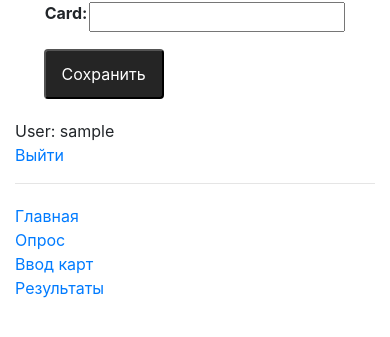
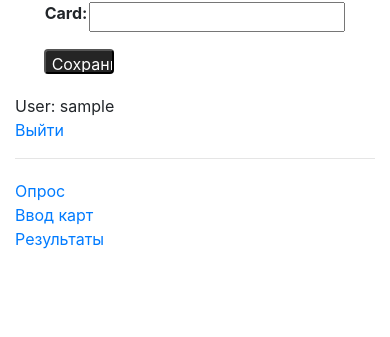
Before and after one commit to valentinsid/pollPoker, a Django app: page /catalog/author/create/ in a window 390 px wide. Shown: the top 337 px of the page. Run offline with Django 3.2, Linux system fonts and the light colour scheme; the visitor is signed in with stand-in values (Sample User, id 1); some libraries are stand-ins or nearby versions.

Commit message:
buttons_

```diff
--- a/catalog/static/css/styles.css
+++ b/catalog/static/css/styles.css
@@ -5,6 +5,15 @@
 
 
 }
+
+#card {
+
+    max-width: 100%;
+    max-height: 100vh;
+    height: auto;
+
+}
+
 
 a {
     text-decoration: none !important;
@@ -76,6 +85,34 @@ a {
     align-items: center;
     justify-content: center;
 }
+@media (max-width:1200px) {
+.butt {
+    width: 100px;
+    height: 45px;
+
+}
+}
+@media (max-width:1000px) {
+.butt {
+    width: 90px;
+    height: 40px;
+
+}
+}
+@media (max-width:800px) {
+.butt {
+    width: 80px;
+    height: 35px;
+
+}
+}
+@media (max-width:600px) {
+.butt {
+    width: 70px;
+    height: 25px;
+
+}
+}
 
 .butt:hover {
     background-color: #ec7327;
--- a/catalog/templates/base_generic.html
+++ b/catalog/templates/base_generic.html
@@ -41,7 +41,6 @@
    <hr />
    <ul class="sidebar-nav">
    {% if perms.catalog.can_mark_returned %}
-   <li><a href="{% url 'catalog:index' %}">Главная</a></li>
    <li><a href="{% url 'catalog:authors' %}">Опрос</a></li>
     <li><a href="{% url 'catalog:author_create' %}">Ввод карт</a></li>
    <li><a href="{% url 'catalog:all-borrowed' %}">Результаты</a></li>
--- a/catalog/templates/catalog/author_detail.html
+++ b/catalog/templates/catalog/author_detail.html
@@ -22,8 +22,8 @@ window.setTimeout(function() {
 {% endif %}
 <div class="cont">
     <div class="images">
-        <img src="{% static 'images/'%}{{author.card |slice:'0:2' |upper }}.jpg" alt="Smiley face" width="150" height="225">
-        <img src="{% static 'images/'%}{{author.card |slice:'2:4' |upper }}.jpg" alt="Smiley face" width="150" height="225">
+        <img id = "card" src="{% static 'images/'%}{{author.card |slice:'0:2' |upper }}.jpg" alt="Smiley face" width="150" height="225">
+        <img id = "card" src="{% static 'images/'%}{{author.card |slice:'2:4' |upper }}.jpg" alt="Smiley face" width="150" height="225">
     </div>
     <!-- WAIT FOR STEP  -->
     {% if user.get_username in voted_users %}
--- a/catalog/templates/catalog/author_list.html
+++ b/catalog/templates/catalog/author_list.html
@@ -4,7 +4,7 @@
 <!--<h1>Cards</h1>-->
 {% if author_list %}
 {% if author_list|length != 1 %}
-<p>Ожидайте перехода на актуальную карту</p>
+<p>Загрузка...</p>
 <script type="text/javascript">
 window.setTimeout(function() {
     location.href = "{% url 'catalog:authors' %}";
--- a/catalog/templates/index.html
+++ b/catalog/templates/index.html
@@ -8,5 +8,8 @@ window.setTimeout(function() {
     }, 500);
  </script>
  {% endif %}
+
+
 <center><img src="{% static 'images/'%}Dota2.jpg" alt="Smiley face" width="200" height="200"></center>
+
 {% endblock %}
--- a/catalog/views.py
+++ b/catalog/views.py
@@ -230,9 +230,9 @@ class AuthorCreate(PermissionRequiredMixin, CreateView):
 		try:
 			ee=Author.objects.create(card=request.POST.get('card'),bb=BigBlind.objects.all().last().bb_sum)
 		except AttributeError:
-			return HttpResponseRedirect(reverse('catalog:authors'))
+			return HttpResponseRedirect(reverse('catalog:author_create'))
 		ee.save()
-		return HttpResponseRedirect(reverse('catalog:authors'))
+		return HttpResponseRedirect(reverse('catalog:author_create'))
 
 	permission_required = 'catalog.can_mark_returned'
 
@@ -284,7 +284,7 @@ class StartGame(PermissionRequiredMixin, CreateView):
 		return context
 
 class AuthorDelete(PermissionRequiredMixin, DeleteView):
-	print("delete 1")
+
 
 	model = Author
 
```
